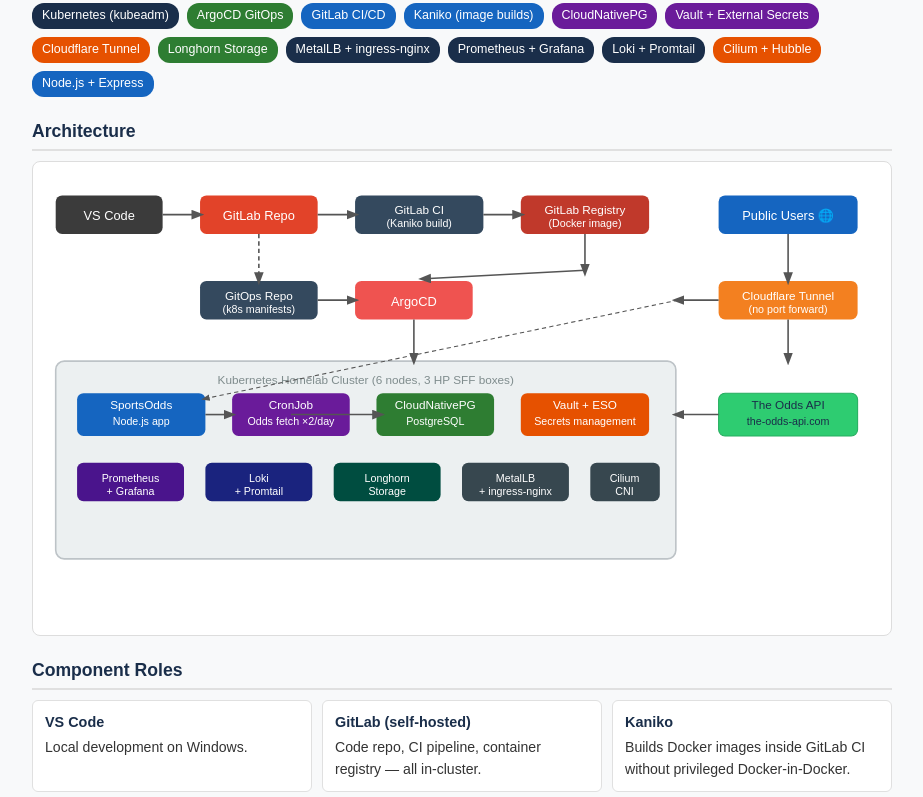
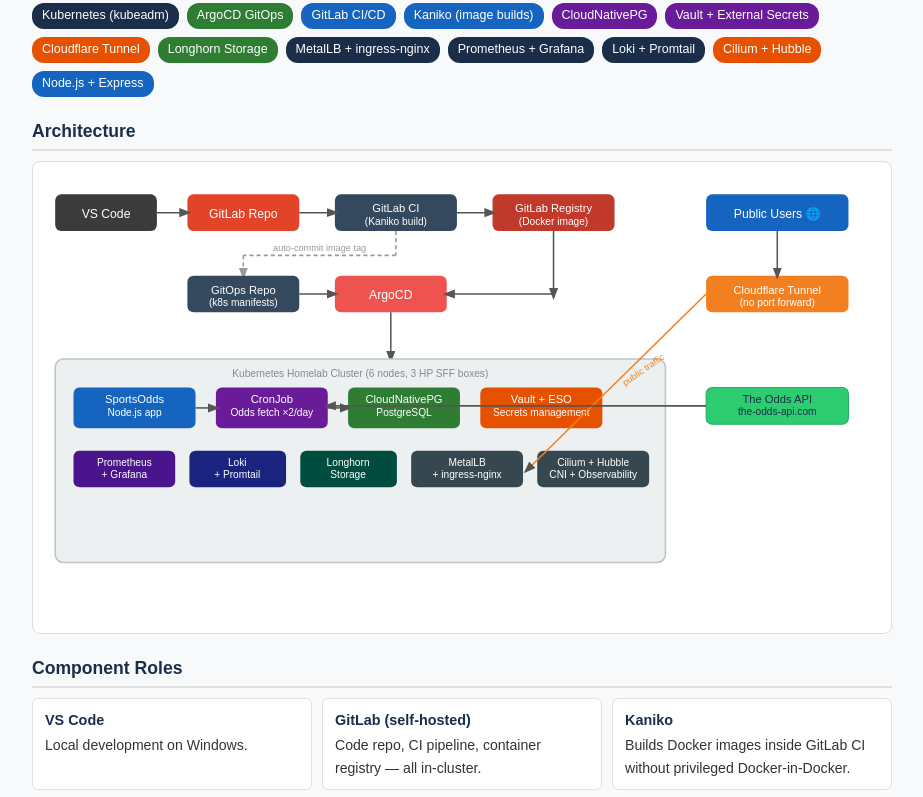
Before and after one commit to taxayp1/sportsodds, a website: page public/readme.html in a window 1280 px wide. Shown: the part 420-1217 px from the top of the page, without its empty margins (178-1101 px from the left). Drawn offline with Linux system fonts and the light colour scheme.

Commit message:
edit disclamer html, edit style css

```diff
--- a/public/readme.html
+++ b/public/readme.html
@@ -159,117 +159,126 @@
 
   <h2>Architecture</h2>
   <div class="diagram-wrapper">
-    <svg xmlns="http://www.w3.org/2000/svg" viewBox="0 0 780 420">
+    <svg xmlns="http://www.w3.org/2000/svg" viewBox="0 0 820 440">
       <defs>
         <marker id="arr" markerWidth="8" markerHeight="8" refX="4" refY="3" orient="auto">
           <path d="M0,0 L0,6 L8,3 z" fill="#555"/>
         </marker>
+        <marker id="arr-dash" markerWidth="8" markerHeight="8" refX="4" refY="3" orient="auto">
+          <path d="M0,0 L0,6 L8,3 z" fill="#999"/>
+        </marker>
       </defs>
 
-      <!-- Row 1: Dev → GitLab → CI -->
+      <!-- Row 1: Dev → GitLab → CI → Registry -->
       <rect x="10"  y="20" width="100" height="36" rx="6" fill="#3b3b3b"/>
       <text x="60"  y="43" fill="white" text-anchor="middle" font-size="12">VS Code</text>
 
-      <rect x="145" y="20" width="110" height="36" rx="6" fill="#e24329"/>
-      <text x="200" y="43" fill="white" text-anchor="middle" font-size="12">GitLab Repo</text>
+      <rect x="140" y="20" width="110" height="36" rx="6" fill="#e24329"/>
+      <text x="195" y="43" fill="white" text-anchor="middle" font-size="12">GitLab Repo</text>
 
-      <rect x="290" y="20" width="120" height="36" rx="6" fill="#34495e"/>
-      <text x="350" y="37" fill="white" text-anchor="middle" font-size="11">GitLab CI</text>
-      <text x="350" y="50" fill="white" text-anchor="middle" font-size="10">(Kaniko build)</text>
+      <rect x="285" y="20" width="120" height="36" rx="6" fill="#34495e"/>
+      <text x="345" y="37" fill="white" text-anchor="middle" font-size="11">GitLab CI</text>
+      <text x="345" y="50" fill="white" text-anchor="middle" font-size="10">(Kaniko build)</text>
 
-      <rect x="445" y="20" width="120" height="36" rx="6" fill="#c0392b"/>
-      <text x="505" y="37" fill="white" text-anchor="middle" font-size="11">GitLab Registry</text>
-      <text x="505" y="50" fill="white" text-anchor="middle" font-size="10">(Docker image)</text>
+      <rect x="440" y="20" width="120" height="36" rx="6" fill="#c0392b"/>
+      <text x="500" y="37" fill="white" text-anchor="middle" font-size="11">GitLab Registry</text>
+      <text x="500" y="50" fill="white" text-anchor="middle" font-size="10">(Docker image)</text>
 
-      <line x1="110" y1="38" x2="143" y2="38" stroke="#555" stroke-width="1.5" marker-end="url(#arr)"/>
-      <line x1="255" y1="38" x2="288" y2="38" stroke="#555" stroke-width="1.5" marker-end="url(#arr)"/>
-      <line x1="410" y1="38" x2="443" y2="38" stroke="#555" stroke-width="1.5" marker-end="url(#arr)"/>
+      <!-- Row 1 arrows -->
+      <line x1="110" y1="38" x2="138" y2="38" stroke="#555" stroke-width="1.5" marker-end="url(#arr)"/>
+      <line x1="250" y1="38" x2="283" y2="38" stroke="#555" stroke-width="1.5" marker-end="url(#arr)"/>
+      <line x1="405" y1="38" x2="438" y2="38" stroke="#555" stroke-width="1.5" marker-end="url(#arr)"/>
 
-      <!-- Row 2: GitOps → ArgoCD -->
-      <rect x="145" y="100" width="110" height="36" rx="6" fill="#34495e"/>
-      <text x="200" y="118" fill="white" text-anchor="middle" font-size="11">GitOps Repo</text>
-      <text x="200" y="130" fill="white" text-anchor="middle" font-size="10">(k8s manifests)</text>
+      <!-- CI commits image tag back to GitOps repo (dashed - automated commit) -->
+      <line x1="345" y1="56" x2="345" y2="80" stroke="#999" stroke-width="1.5" stroke-dasharray="4,3"/>
+      <line x1="345" y1="80" x2="195" y2="80" stroke="#999" stroke-width="1.5" stroke-dasharray="4,3"/>
+      <line x1="195" y1="80" x2="195" y2="98" stroke="#999" stroke-width="1.5" stroke-dasharray="4,3" marker-end="url(#arr-dash)"/>
+      <text x="270" y="76" fill="#999" text-anchor="middle" font-size="9">auto-commit image tag</text>
 
-      <rect x="290" y="100" width="110" height="36" rx="6" fill="#ef5350"/>
-      <text x="345" y="123" fill="white" text-anchor="middle" font-size="12">ArgoCD</text>
+      <!-- Row 2: GitOps Repo → ArgoCD -->
+      <rect x="140" y="100" width="110" height="36" rx="6" fill="#34495e"/>
+      <text x="195" y="118" fill="white" text-anchor="middle" font-size="11">GitOps Repo</text>
+      <text x="195" y="130" fill="white" text-anchor="middle" font-size="10">(k8s manifests)</text>
 
-      <line x1="200" y1="56" x2="200" y2="98" stroke="#555" stroke-width="1.5" stroke-dasharray="4,3" marker-end="url(#arr)"/>
-      <line x1="255" y1="118" x2="288" y2="118" stroke="#555" stroke-width="1.5" marker-end="url(#arr)"/>
-      <line x1="505" y1="56" x2="505" y2="90" stroke="#555" stroke-width="1.5" marker-end="url(#arr)"/>
-      <line x1="505" y1="90" x2="355" y2="98" stroke="#555" stroke-width="1.5" marker-end="url(#arr)"/>
+      <rect x="285" y="100" width="110" height="36" rx="6" fill="#ef5350"/>
+      <text x="340" y="123" fill="white" text-anchor="middle" font-size="12">ArgoCD</text>
+
+      <line x1="250" y1="118" x2="283" y2="118" stroke="#555" stroke-width="1.5" marker-end="url(#arr)"/>
+
+      <!-- Registry → ArgoCD (image reference picked up via GitOps manifest) -->
+      <line x1="500" y1="56" x2="500" y2="118" stroke="#555" stroke-width="1.5" marker-end="url(#arr)"/>
+      <line x1="500" y1="118" x2="397" y2="118" stroke="#555" stroke-width="1.5" marker-end="url(#arr)"/>
+
+      <!-- ArgoCD → cluster -->
+      <line x1="340" y1="136" x2="340" y2="180" stroke="#555" stroke-width="1.5" marker-end="url(#arr)"/>
 
       <!-- Row 3: k8s cluster box -->
-      <rect x="10" y="175" width="580" height="185" rx="8" fill="#ecf0f1" stroke="#bdc3c7" stroke-width="1.5"/>
-      <text x="300" y="196" text-anchor="middle" font-size="11" fill="#7f8c8d">Kubernetes Homelab Cluster (6 nodes, 3 HP SFF boxes)</text>
+      <rect x="10" y="182" width="600" height="200" rx="8" fill="#ecf0f1" stroke="#bdc3c7" stroke-width="1.5"/>
+      <text x="310" y="200" text-anchor="middle" font-size="10" fill="#7f8c8d">Kubernetes Homelab Cluster (6 nodes, 3 HP SFF boxes)</text>
 
-      <!-- Web app -->
-      <rect x="30"  y="205" width="120" height="40" rx="6" fill="#1565c0"/>
-      <text x="90"  y="220" fill="white" text-anchor="middle" font-size="11">SportsOdds</text>
-      <text x="90"  y="235" fill="white" text-anchor="middle" font-size="10">Node.js app</text>
+      <!-- App row inside cluster -->
+      <rect x="28"  y="210" width="120" height="40" rx="6" fill="#1565c0"/>
+      <text x="88"  y="225" fill="white" text-anchor="middle" font-size="11">SportsOdds</text>
+      <text x="88"  y="238" fill="white" text-anchor="middle" font-size="10">Node.js app</text>
 
-      <!-- CronJob -->
-      <rect x="175" y="205" width="110" height="40" rx="6" fill="#6a1b9a"/>
-      <text x="230" y="220" fill="white" text-anchor="middle" font-size="11">CronJob</text>
-      <text x="230" y="235" fill="white" text-anchor="middle" font-size="10">Odds fetch ×2/day</text>
+      <rect x="168" y="210" width="110" height="40" rx="6" fill="#6a1b9a"/>
+      <text x="223" y="225" fill="white" text-anchor="middle" font-size="11">CronJob</text>
+      <text x="223" y="238" fill="white" text-anchor="middle" font-size="10">Odds fetch ×2/day</text>
 
-      <!-- CNPG -->
-      <rect x="310" y="205" width="110" height="40" rx="6" fill="#2e7d32"/>
-      <text x="365" y="220" fill="white" text-anchor="middle" font-size="11">CloudNativePG</text>
-      <text x="365" y="235" fill="white" text-anchor="middle" font-size="10">PostgreSQL</text>
+      <rect x="298" y="210" width="110" height="40" rx="6" fill="#2e7d32"/>
+      <text x="353" y="225" fill="white" text-anchor="middle" font-size="11">CloudNativePG</text>
+      <text x="353" y="238" fill="white" text-anchor="middle" font-size="10">PostgreSQL</text>
 
-      <!-- Vault -->
-      <rect x="445" y="205" width="120" height="40" rx="6" fill="#e65100"/>
-      <text x="505" y="220" fill="white" text-anchor="middle" font-size="11">Vault + ESO</text>
-      <text x="505" y="235" fill="white" text-anchor="middle" font-size="10">Secrets management</text>
+      <rect x="428" y="210" width="120" height="40" rx="6" fill="#e65100"/>
+      <text x="488" y="225" fill="white" text-anchor="middle" font-size="11">Vault + ESO</text>
+      <text x="488" y="238" fill="white" text-anchor="middle" font-size="10">Secrets management</text>
 
-      <!-- Monitoring row -->
-      <rect x="30"  y="270" width="100" height="36" rx="6" fill="#4a148c"/>
-      <text x="80"  y="288" fill="white" text-anchor="middle" font-size="10">Prometheus</text>
-      <text x="80"  y="300" fill="white" text-anchor="middle" font-size="10">+ Grafana</text>
+      <!-- App row arrows inside cluster -->
+      <line x1="148" y1="230" x2="166" y2="230" stroke="#555" stroke-width="1.5" marker-end="url(#arr)"/>
+      <line x1="278" y1="230" x2="296" y2="230" stroke="#555" stroke-width="1.5" marker-end="url(#arr)"/>
 
-      <rect x="150" y="270" width="100" height="36" rx="6" fill="#1a237e"/>
-      <text x="200" y="288" fill="white" text-anchor="middle" font-size="10">Loki</text>
-      <text x="200" y="300" fill="white" text-anchor="middle" font-size="10">+ Promtail</text>
+      <!-- Monitoring row inside cluster -->
+      <rect x="28"  y="272" width="100" height="36" rx="6" fill="#4a148c"/>
+      <text x="78"  y="287" fill="white" text-anchor="middle" font-size="10">Prometheus</text>
+      <text x="78"  y="299" fill="white" text-anchor="middle" font-size="10">+ Grafana</text>
 
-      <rect x="270" y="270" width="100" height="36" rx="6" fill="#004d40"/>
-      <text x="320" y="288" fill="white" text-anchor="middle" font-size="10">Longhorn</text>
-      <text x="320" y="300" fill="white" text-anchor="middle" font-size="10">Storage</text>
+      <rect x="142" y="272" width="95" height="36" rx="6" fill="#1a237e"/>
+      <text x="189" y="287" fill="white" text-anchor="middle" font-size="10">Loki</text>
+      <text x="189" y="299" fill="white" text-anchor="middle" font-size="10">+ Promtail</text>
 
-      <rect x="390" y="270" width="100" height="36" rx="6" fill="#37474f"/>
-      <text x="440" y="288" fill="white" text-anchor="middle" font-size="10">MetalLB</text>
-      <text x="440" y="300" fill="white" text-anchor="middle" font-size="10">+ ingress-nginx</text>
+      <rect x="251" y="272" width="95" height="36" rx="6" fill="#004d40"/>
+      <text x="298" y="287" fill="white" text-anchor="middle" font-size="10">Longhorn</text>
+      <text x="298" y="299" fill="white" text-anchor="middle" font-size="10">Storage</text>
 
-      <rect x="510" y="270" width="65" height="36" rx="6" fill="#37474f"/>
-      <text x="542" y="288" fill="white" text-anchor="middle" font-size="10">Cilium</text>
-      <text x="542" y="300" fill="white" text-anchor="middle" font-size="10">CNI</text>
+      <rect x="360" y="272" width="110" height="36" rx="6" fill="#37474f"/>
+      <text x="415" y="287" fill="white" text-anchor="middle" font-size="10">MetalLB</text>
+      <text x="415" y="299" fill="white" text-anchor="middle" font-size="10">+ ingress-nginx</text>
 
-      <!-- Arrows inside cluster -->
-      <line x1="230" y1="225" x2="312" y2="225" stroke="#555" stroke-width="1.5" marker-end="url(#arr)"/>
-      <line x1="150" y1="225" x2="173" y2="225" stroke="#555" stroke-width="1.5" marker-end="url(#arr)"/>
+      <rect x="484" y="272" width="110" height="36" rx="6" fill="#37474f"/>
+      <text x="539" y="287" fill="white" text-anchor="middle" font-size="10">Cilium + Hubble</text>
+      <text x="539" y="299" fill="white" text-anchor="middle" font-size="10">CNI + Observability</text>
 
-      <!-- ArgoCD → cluster -->
-      <line x1="345" y1="136" x2="345" y2="173" stroke="#555" stroke-width="1.5" marker-end="url(#arr)"/>
+      <!-- RIGHT SIDE: Public Users → Cloudflare → ingress-nginx inside cluster -->
+      <rect x="650" y="20" width="140" height="36" rx="6" fill="#1565c0"/>
+      <text x="720" y="43" fill="white" text-anchor="middle" font-size="12">Public Users 🌐</text>
 
-      <!-- Odds API -->
-      <rect x="630" y="205" width="130" height="40" rx="6" fill="#2ecc71" stroke="#27ae60"/>
-      <text x="695" y="220" fill="#1a2e4a" text-anchor="middle" font-size="11">The Odds API</text>
-      <text x="695" y="235" fill="#1a2e4a" text-anchor="middle" font-size="10">the-odds-api.com</text>
+      <rect x="650" y="100" width="140" height="36" rx="6" fill="#f38020"/>
+      <text x="720" y="118" fill="white" text-anchor="middle" font-size="11">Cloudflare Tunnel</text>
+      <text x="720" y="130" fill="white" text-anchor="middle" font-size="10">(no port forward)</text>
 
-      <line x1="630" y1="225" x2="592" y2="225" stroke="#555" stroke-width="1.5" marker-end="url(#arr)"/>
+      <!-- Public Users → Cloudflare -->
+      <line x1="720" y1="56" x2="720" y2="98" stroke="#555" stroke-width="1.5" marker-end="url(#arr)"/>
 
-      <!-- Cloudflare tunnel -->
-      <rect x="630" y="100" width="130" height="36" rx="6" fill="#f38020"/>
-      <text x="695" y="118" fill="white" text-anchor="middle" font-size="11">Cloudflare Tunnel</text>
-      <text x="695" y="130" fill="white" text-anchor="middle" font-size="10">(no port forward)</text>
+      <!-- Cloudflare → ingress-nginx inside cluster (correct - traffic enters via ingress) -->
+      <line x1="650" y1="118" x2="475" y2="290" stroke="#f38020" stroke-width="1.5" marker-end="url(#arr)"/>
+      <text x="590" y="195" fill="#f38020" text-anchor="middle" font-size="9" transform="rotate(-35,590,195)">public traffic</text>
 
-      <!-- Users -->
-      <rect x="630" y="20" width="130" height="36" rx="6" fill="#1565c0"/>
-      <text x="695" y="43" fill="white" text-anchor="middle" font-size="12">Public Users 🌐</text>
+      <!-- The Odds API → CronJob -->
+      <rect x="650" y="210" width="140" height="36" rx="6" fill="#2ecc71" stroke="#27ae60"/>
+      <text x="720" y="225" fill="#1a2e4a" text-anchor="middle" font-size="11">The Odds API</text>
+      <text x="720" y="237" fill="#1a2e4a" text-anchor="middle" font-size="10">the-odds-api.com</text>
 
-      <line x1="695" y1="56"  x2="695" y2="98"  stroke="#555" stroke-width="1.5" marker-end="url(#arr)"/>
-      <line x1="695" y1="136" x2="695" y2="173" stroke="#555" stroke-width="1.5" marker-end="url(#arr)"/>
-      <line x1="630" y1="118" x2="592" y2="118" stroke="#555" stroke-width="1.5" marker-end="url(#arr)"/>
-      <line x1="592" y1="118" x2="150" y2="210" stroke="#555" stroke-width="1" stroke-dasharray="4,3" marker-end="url(#arr)"/>
+      <line x1="650" y1="228" x2="280" y2="228" stroke="#555" stroke-width="1.5" marker-end="url(#arr)"/>
     </svg>
   </div>
 
```
Also changed, not shown: public/index.html (+0 -10 lines).
